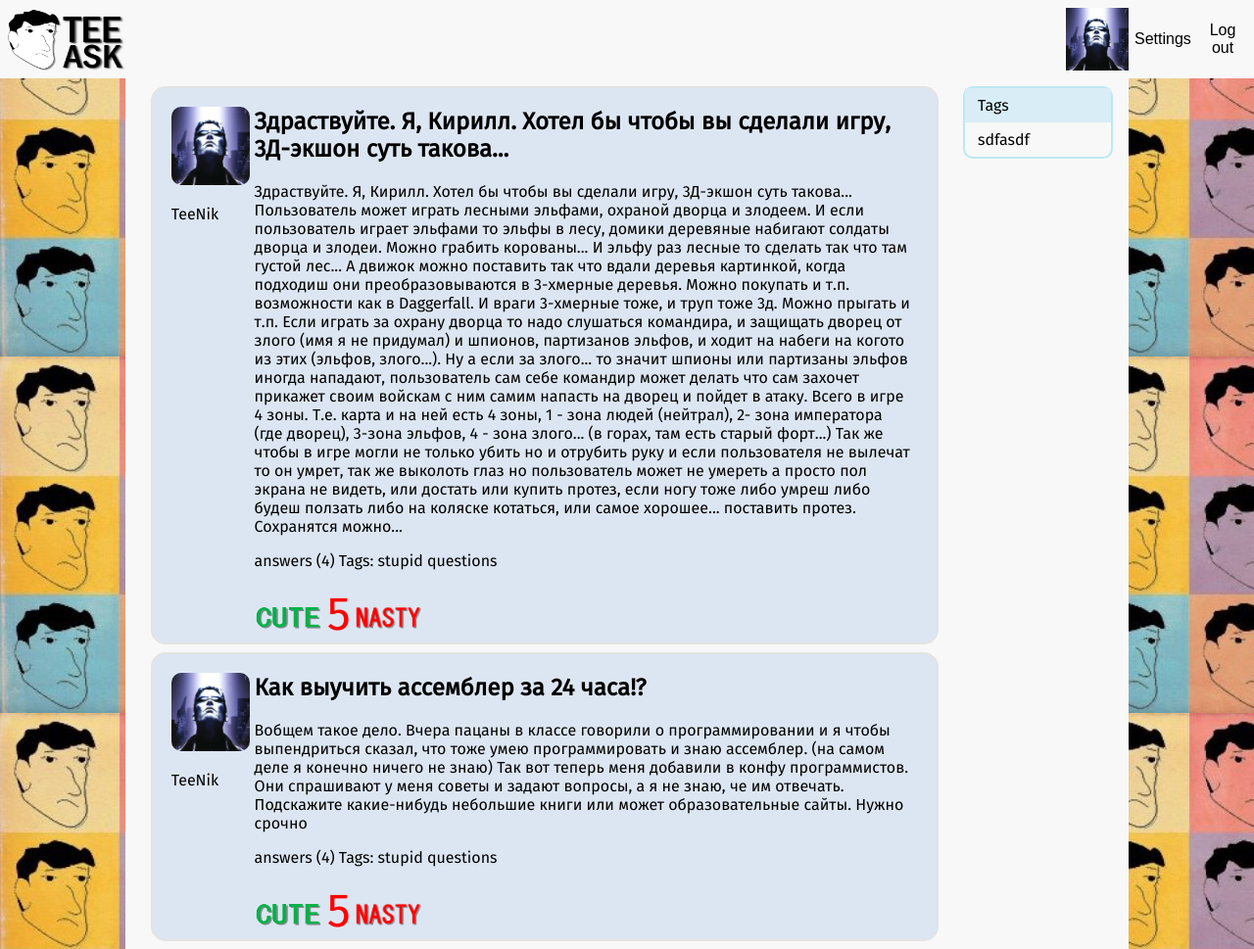
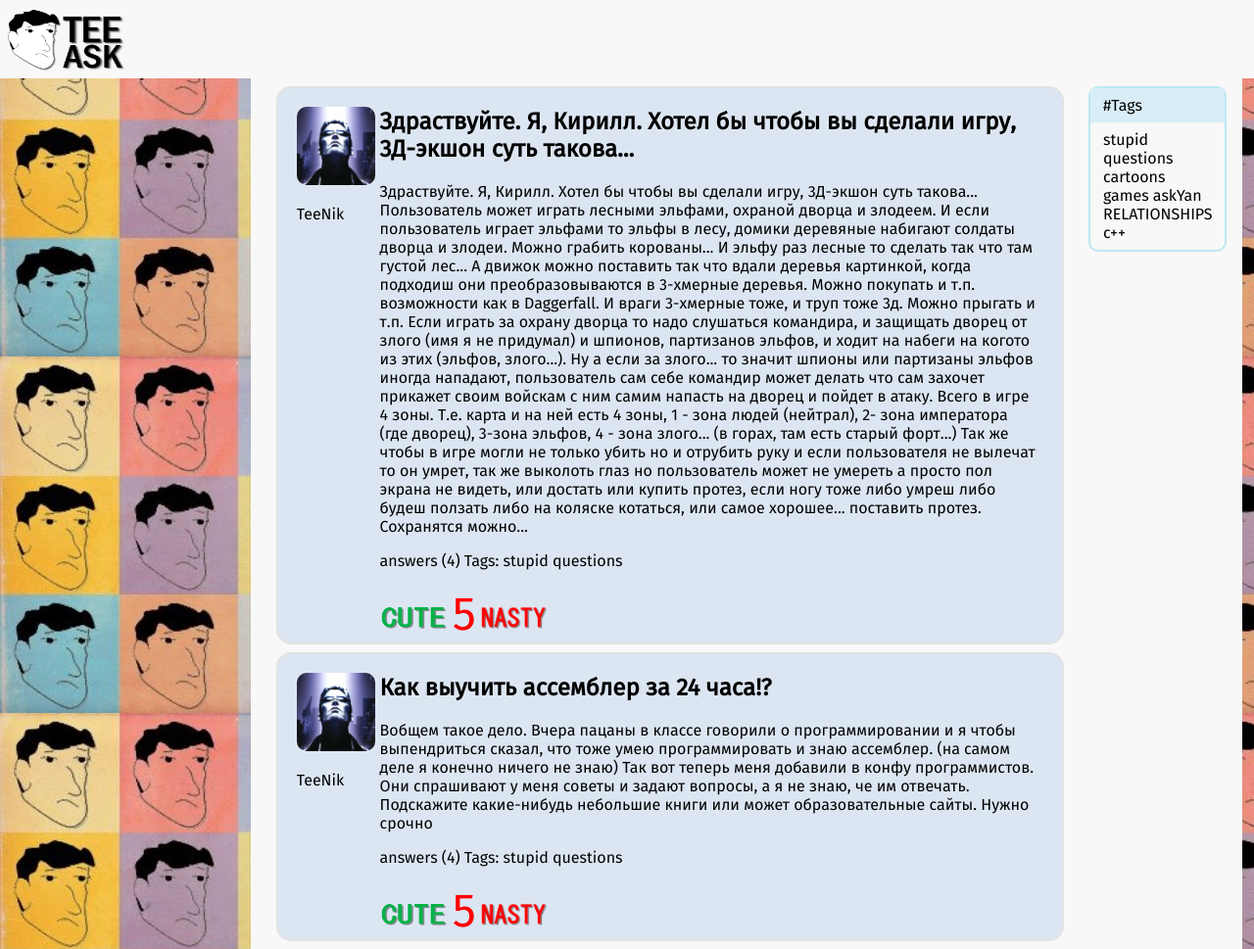
Before and after one commit to TeeNik/TeeAsk, a Django app: template templates/index.html in a window 1280 px wide; the page is wider, and only the part inside the window is pictured. Shown: that part at 98% size. Run offline with Django 3.2, Linux system fonts and the light colour scheme; the template is opened without the code that fills it, so the values that code supplies are empty.

Commit message:
index [4]

```diff
--- a/templates/base.css
+++ b/templates/base.css
@@ -10,7 +10,7 @@ body{
   width: 100%;
   height: 100%;
 
-  grid-template-columns: 7fr 3fr;
+  grid-template-columns: 3fr 2fr;
 
   grid-template-rows: [header-top] 10vh [header-bottom  main-top] auto [main-bottom];
 
@@ -34,7 +34,7 @@ body{
     grid-row-start: header-bottom;
     grid-row-end: main-bottom;
 
-	margin-left: 10vw;
+	margin-left: 20vw;
 }
 
 .grid > :nth-child(3) {
@@ -43,7 +43,7 @@ body{
     grid-row-start: header-bottom;
     grid-row-end: main-bottom;
 
-	margin-right: 10vw;
+	margin-right: 20vw;
 }
 
 .logo{
@@ -122,7 +122,6 @@ body{
     margin: 1vh 2vh 1vw 0;
     border: solid 2px #bce8f1;
     border-radius: 10px;
-
 }
 
 .panel-head {
--- a/templates/index.html
+++ b/templates/index.html
@@ -64,10 +64,13 @@
         <div>
             <div class='panel'>
                 <div class='panel-head'>
-                    Tags
+                    #Tags
                 </div>
                 <div class="panel-body">
-                    sdfasdf
+                    stupid questions cartoons
+                    games askYan
+                    RELATIONSHIPS
+                    c++
                 </div>
 
             </div>
```
